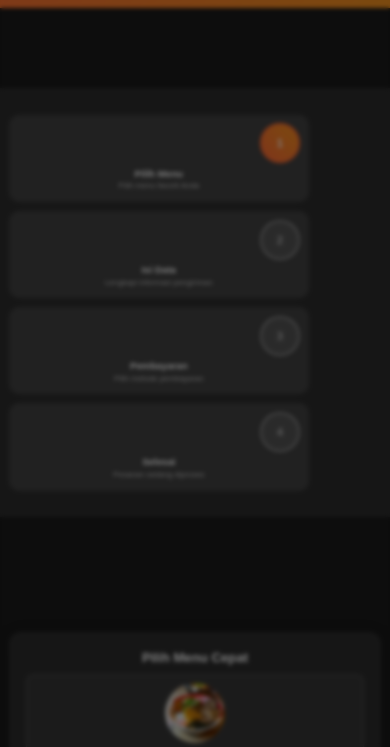
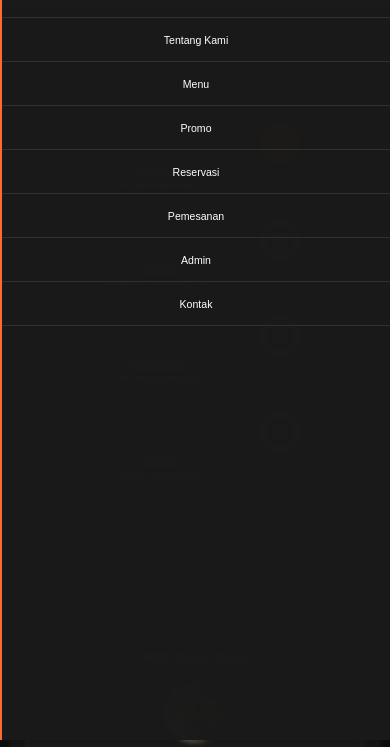
Before and after one commit to Novandrya1/ramenchan, a website: page order.html in a window 390 px wide. Both pictures are taken after a click on the link 351 px from the left and 30 px from the top of the page. Shown: the part 96-843 px from the top of the page. Drawn offline with nearby package versions, Linux system fonts and the light colour scheme.

Commit message:
🔧 Fix hamburger menu functionality in order page

```diff
--- a/css/conflict-fixes.css
+++ b/css/conflict-fixes.css
@@ -23,6 +23,8 @@ body.menu-open::before {
         text-shadow: none !important;
         background-clip: initial !important;
         -webkit-text-fill-color: initial !important;
+        display: flex !important;
+        align-items: center !important;
     }
 
     .navbar .navbar-nav a:hover {
@@ -33,6 +35,12 @@ body.menu-open::before {
     .navbar .navbar-nav {
         background: rgba(26, 26, 26, 0.98) !important;
         border-left: 2px solid #ff6b35 !important;
+        display: flex !important;
+        flex-direction: column !important;
+    }
+
+    .navbar .navbar-nav.active {
+        right: 0 !important;
     }
 }
 
--- a/js/order.js
+++ b/js/order.js
@@ -1,20 +1,5 @@
 // Order functionality
 document.addEventListener('DOMContentLoaded', function() {
-    // Mobile menu
-    const navbarNav = document.querySelector('.navbar-nav');
-    const hamburger = document.querySelector('#hamburger-menu');
-
-    if (hamburger) {
-        hamburger.onclick = () => {
-            navbarNav.classList.toggle('active');
-        };
-    }
-
-    document.addEventListener('click', function(e) {
-        if (hamburger && !hamburger.contains(e.target) && !navbarNav.contains(e.target)) {
-            navbarNav.classList.remove('active');
-        }
-    });
 
     // Load quick menu
     function loadQuickMenu() {
```
